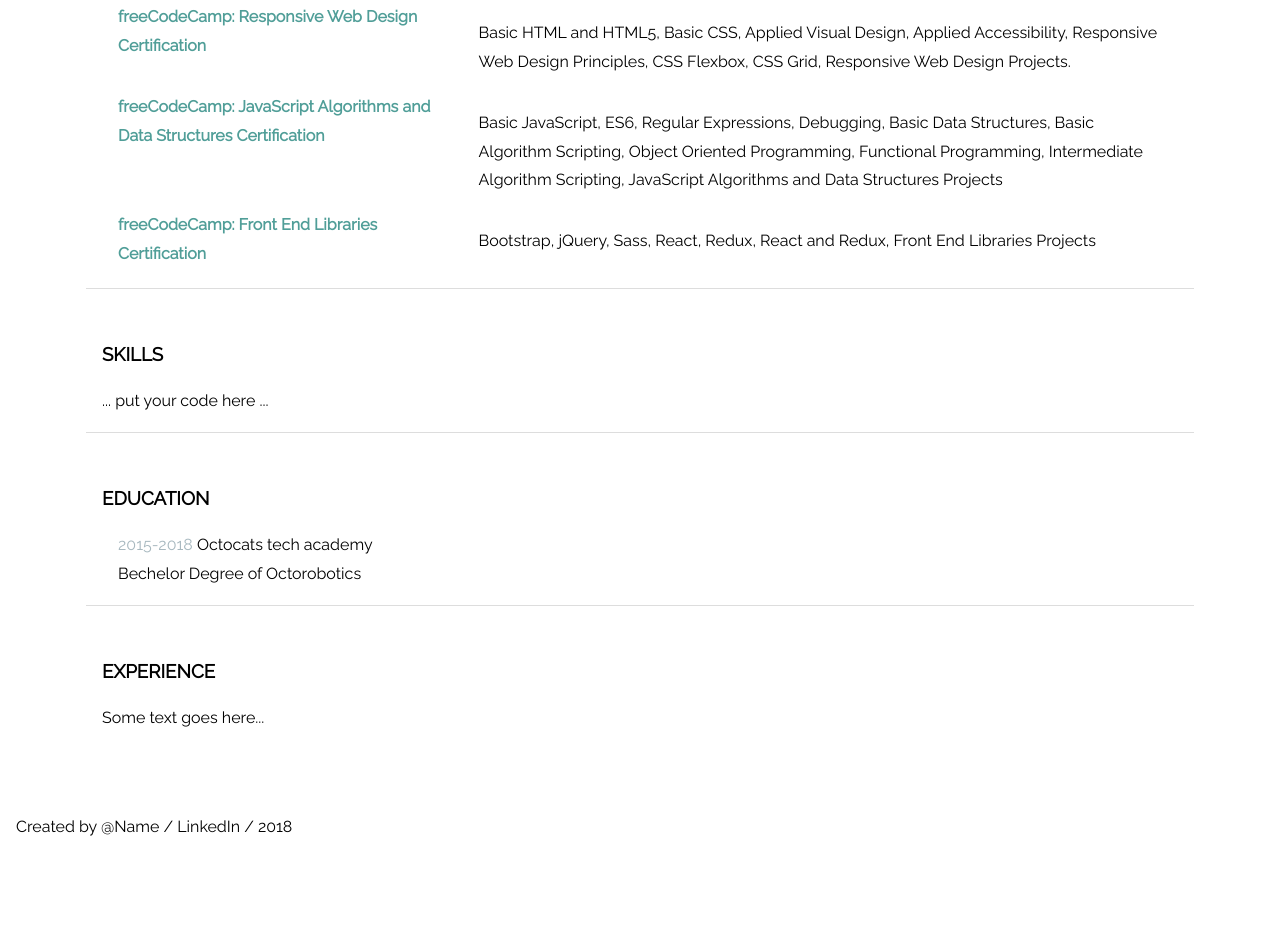
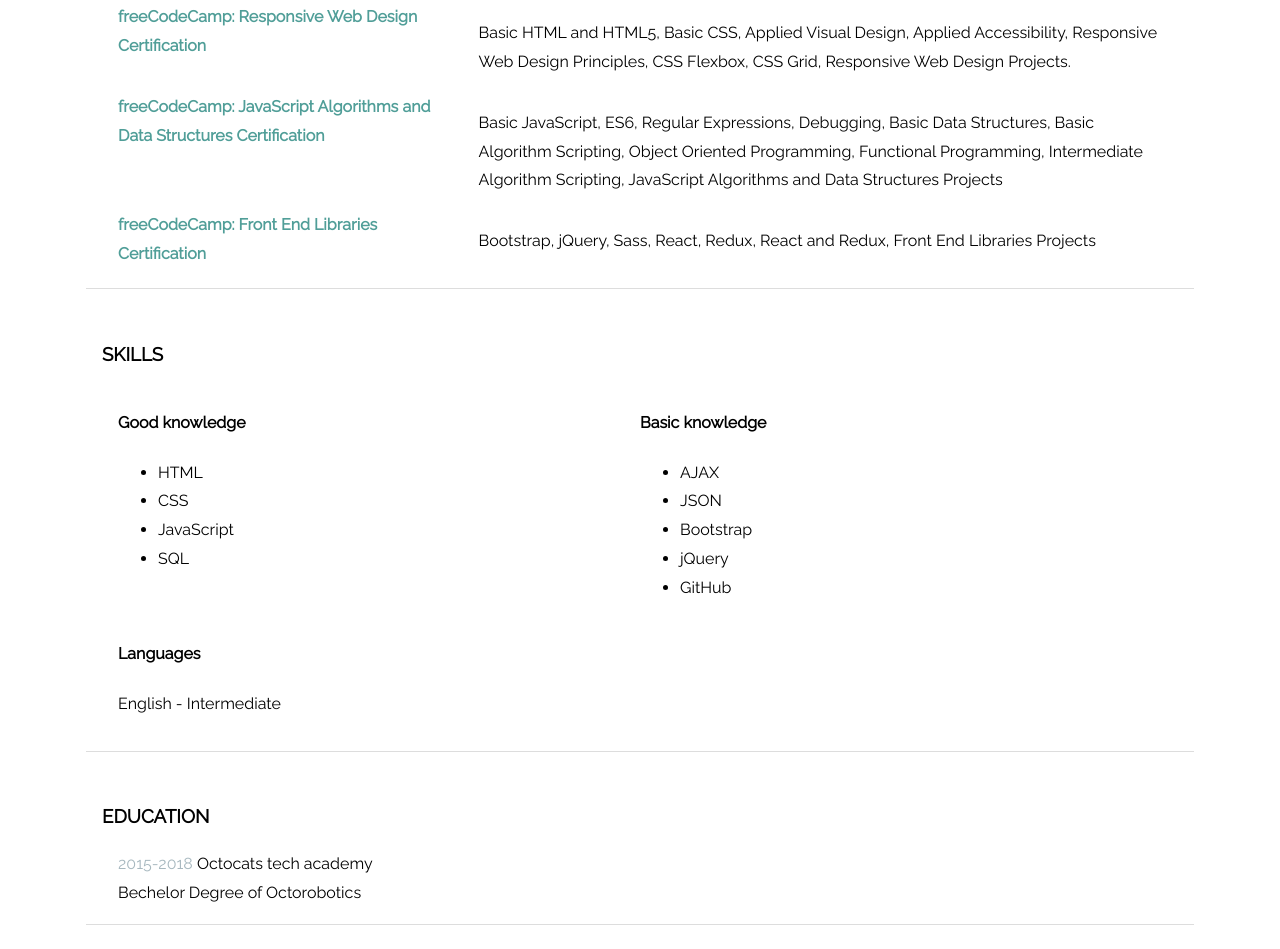
Before and after one commit to piotr-turowski/MyCV, a plain HTML site: page index.html in a window 1280 px wide. Shown: the part 562-1511 px from the top of the page. Before the commit the page ends 1436 px from the top, so only its background shows below. Drawn offline with Linux system fonts and the light colour scheme.

Commit message:
add skills section

```diff
--- a/index.html
+++ b/index.html
@@ -52,8 +52,36 @@
         <!-- Skilss -->
         <section>
             <h3>Skills</h3>
+            <article class="skills">
+                <div class="column">
+                    <h4>Good knowledge</h4>
+                    <ul class="triangle">
+                        <li>HTML</li>
+                        <li>CSS</li>
+                        <li>JavaScript</li>
+                        <li>SQL</li>
+                    </ul>
+                </div>
+                <div class="column">
+                    <h4>Basic knowledge</h4>
+                    <ul>
+                        <li>AJAX</li>
+                        <li>JSON</li>
+                        <li>Bootstrap</li>
+                        <li>jQuery</li>
+                        <li>GitHub</li>
+                    </ul>
+                </div>
+                <div>
+                    <h4>Languages</h4>
 
-            ... put your code here ...
+                    <p>English - Intermediate</p>
+                </div>
+
+
+            </article>
+
+
 
         </section>
         <!-- Education -->
--- a/style.css
+++ b/style.css
@@ -76,6 +76,17 @@ main {
 .course .descrition p {
     padding-left: 1em;
 }
+.skills {
+     display: -ms-flexbox;
+    display:flex;
+    -ms-flex-wrap: wrap;
+    flex-wrap:wrap;
+}
+.skills .column {
+    -ms-flex: 0 0 50%%;
+    flex:0 0 50%;
+    max-width:50%;
+}
 .school span {
   color: #A7B8BF;
 }
@@ -86,5 +97,4 @@ footer {
 h3 {
     font-weight: bold;
     text-transform: uppercase;
-
 }
```
